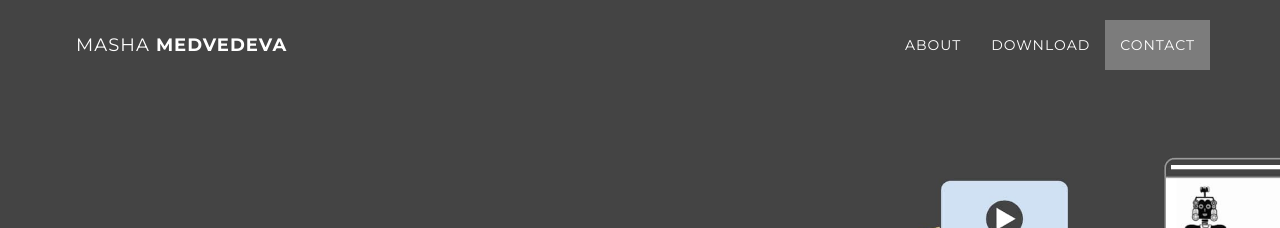
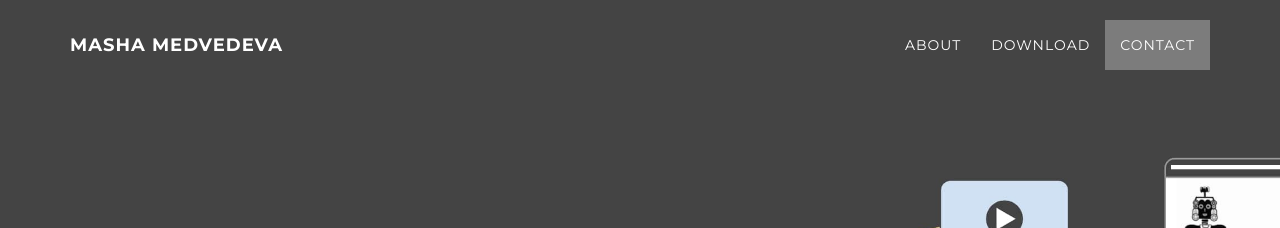
Before and after one commit to masha-medvedeva/masha-medvedeva.github.io, a Jekyll site: the page built from index.html, in a window 1280 px wide. Shown: the top 228 px of the page. Built offline with Jekyll 4.4.1, drawn with Linux system fonts in a browser that asks for light colours.

```diff
--- a/_includes/nav.html
+++ b/_includes/nav.html
@@ -6,7 +6,7 @@
                     <i class="fa fa-bars"></i>
                 </button>
                 <a class="navbar-brand page-scroll" href="#page-top">
-                    <i class="fa fa-robot"></i>  <span class="light">Masha</span> Medvedeva
+                    <i class="fas fa-robot"></i> Masha Medvedeva
                 </a>
             </div>
 
```
